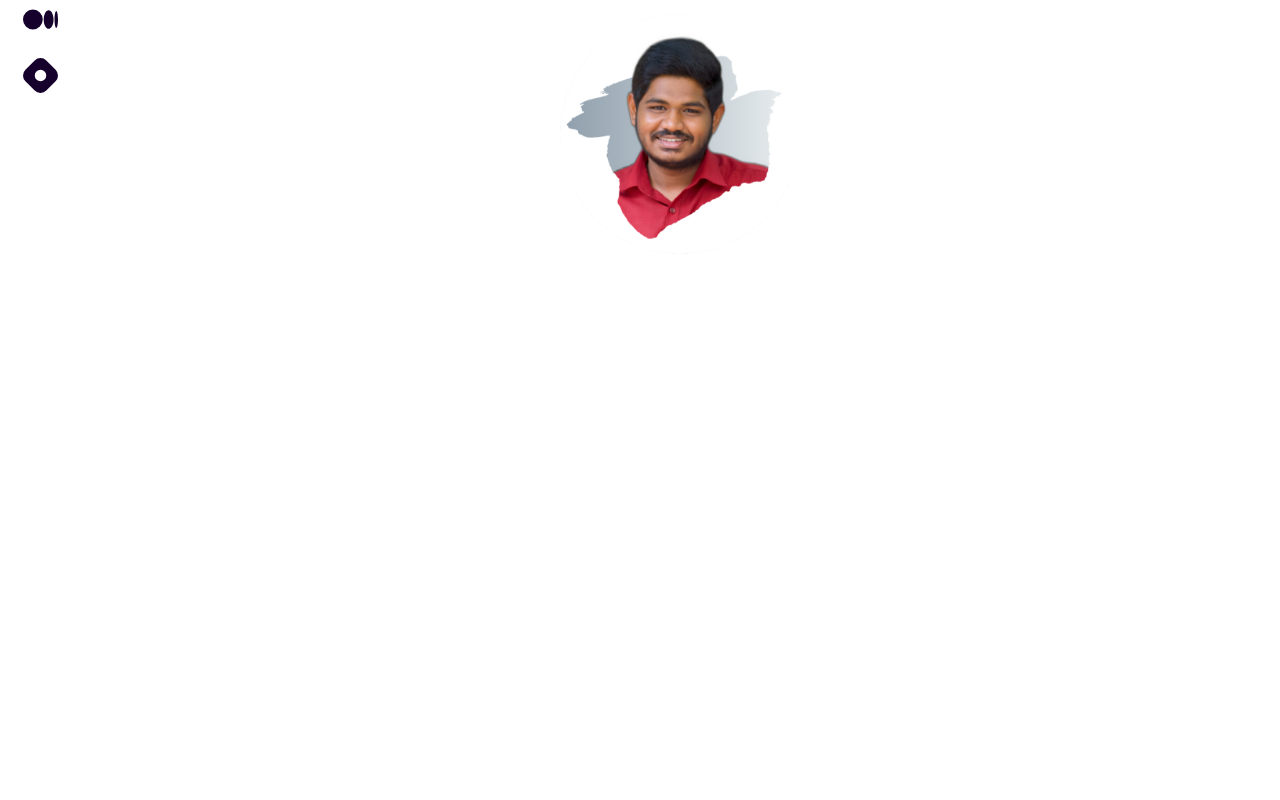
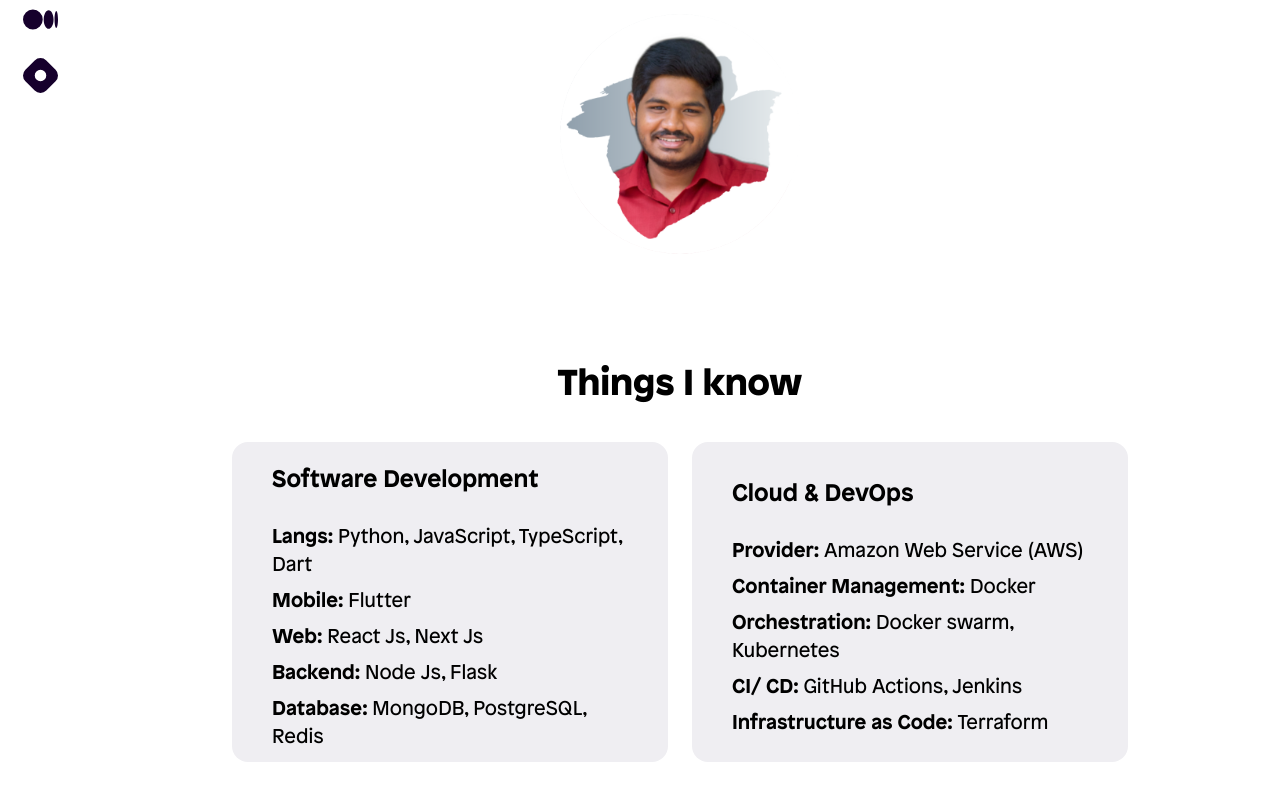
Before and after one commit to nanthakumaran-s/portfolio, a Next.js app: page / in a window 1280 px wide. Shown: the part 454-1254 px from the top of the page. Before the commit the page ends 800 px from the top, so only its background shows below. Built offline with nearby package versions, Linux system fonts and the light colour scheme.

Commit message:
fix: add skill section

```diff
--- /dev/null
+++ b/components/Home/Skills.tsx
@@ -0,0 +1,86 @@
+import React, { useEffect, useState } from 'react'
+import { Splide, SplideSlide, SplideTrack } from '@splidejs/react-splide';
+import '@splidejs/react-splide/css/skyblue';
+import { cloudNDevops, skillsType, software } from '../../data/skills';
+
+function useWindowSize() {
+    const [windowSize, setWindowSize] = useState<{
+        width: number | undefined,
+        height: number | undefined,
+    }>({
+      width: undefined,
+      height: undefined,
+    });
+
+    useEffect(() => {
+      function handleResize() {
+        if (typeof window !== 'undefined') {
+            setWindowSize({
+                width: window.innerWidth,
+                height: window.innerHeight,
+            });
+        }
+      }
+      window.addEventListener("resize", handleResize);
+      handleResize();
+      return () => window.removeEventListener("resize", handleResize);
+    }, []);
+    return windowSize;
+  }
+
+const Skills = () => {
+  const size = useWindowSize();
+  return (
+    <div id="skills" className="flex flex-col w-full items-center justify-center py-11 px-8 lg:px-48">
+        <div className="flex flex-col lg:ml-20 w-full">
+            <h2 className="font-patron font-black text-center text-2xl lg:text-4xl">Things I know</h2>
+            <div className="lg:hidden flex flex-col items-center justify-center mt-6">
+                <Splide
+                    hasTrack={false}
+                    options={{
+                        rewind: true,
+                        width: size.width! > 425 ? size.width! * 0.5 : size.width! * 0.85,
+                        perPage: 1,
+                        autoplay: true,
+                        drag: true,
+                        focus: 'center',
+                        type: 'loop',
+                        interval: 3000,
+                        pauseOnHover: true,
+                        arrows: false,
+                        gap: 10
+                    }}
+                    aria-label="React Splide Example"
+                >
+                    <SplideTrack>
+                        <SplideSlide>
+                            <div className="flex flex-col w-full px-6 py-5 bg-skin-fill-secondary rounded-2xl justify-start mb-10 h-80">
+                                <h3 className='font-patron font-bold text-lg mb-5 mt-2'>Software Development</h3>
+                                {software.map((skill: skillsType, index: number) => <p className='pt-2 font-patron font-normal text-md' key={index}><b>{skill.heading}: </b>{skill.prompt}</p>)}
+                            </div>
+                        </SplideSlide>
+                        <SplideSlide>
+                            <div className="flex flex-col w-full px-6 py-5 bg-skin-fill-secondary rounded-2xl justify-start mb-10 h-80">
+                                <h3 className='font-patron font-bold text-lg mb-5 mt-2'>Cloud & DevOps</h3>
+                                {cloudNDevops.map((skill: skillsType, index: number) => <p className='pt-2 font-patron font-normal text-md' key={index}><b>{skill.heading}: </b>{skill.prompt}</p>)}
+                            </div>
+                        </SplideSlide>
+                    </SplideTrack>
+                </Splide>
+            </div>
+            <div className="hidden lg:flex w-full items-center justify-center gap-6 mt-10">
+                <div className="flex flex-col w-full p-10 justify-center bg-skin-fill-secondary rounded-2xl mb-10 h-80">
+                    <h3 className='font-patron font-bold text-2xl mb-5 mt-2'>Software Development</h3>
+                    {software.map((skill: skillsType, index: number) => <p className='pt-2 font-patron font-normal text-xl' key={index}><b>{skill.heading}: </b>{skill.prompt}</p>)}
+                </div>
+                <div className="flex flex-col w-full p-10 justify-center bg-skin-fill-secondary rounded-2xl mb-10 h-80">
+                    <h3 className='font-patron font-bold text-2xl mb-5 mt-2'>Cloud & DevOps</h3>
+                    {cloudNDevops.map((skill: skillsType, index: number) => <p className='pt-2 font-patron font-normal text-xl' key={index}><b>{skill.heading}: </b>{skill.prompt}</p>)}
+                </div>
+            </div>
+        </div>
+    </div>
+  )
+}
+
+export default Skills
--- /dev/null
+++ b/data/skills.tsx
@@ -0,0 +1,50 @@
+export type skillsType = {
+    heading: string;
+    prompt: string;
+}
+
+export const software: skillsType[] = [
+    {
+        heading: 'Langs',
+        prompt: 'Python, JavaScript, TypeScript, Dart',
+    },
+    {
+        heading: 'Mobile',
+        prompt: 'Flutter',
+    },
+    {
+        heading: 'Web',
+        prompt: 'React Js, Next Js',
+    },
+    {
+        heading: 'Backend',
+        prompt: 'Node Js, Flask',
+    },
+    {
+        heading: 'Database',
+        prompt: 'MongoDB, PostgreSQL, Redis',
+    },
+]
+
+export const cloudNDevops: skillsType[] = [
+    {
+        heading: 'Provider',
+        prompt: 'Amazon Web Service (AWS)',
+    },
+    {
+        heading: 'Container Management',
+        prompt: 'Docker'
+    },
+    {
+        heading: 'Orchestration',
+        prompt: 'Docker swarm, Kubernetes'
+    },
+    {
+        heading: 'CI/ CD',
+        prompt: 'GitHub Actions, Jenkins'
+    },
+    {
+        heading: 'Infrastructure as Code',
+        prompt: 'Terraform',
+    },
+]
--- a/package.json
+++ b/package.json
@@ -9,6 +9,7 @@
     "lint": "next lint"
   },
   "dependencies": {
+    "@splidejs/react-splide": "^0.7.12",
     "@types/node": "18.11.18",
     "@types/react": "18.0.26",
     "@types/react-dom": "18.0.10",
--- a/pages/index.tsx
+++ b/pages/index.tsx
@@ -1,5 +1,6 @@
 import { useState } from 'react'
 import Hero from '../components/Home/Hero'
+import Skills from '../components/Home/Skills';
 import Layout from '../components/Layout'
 import MobileNav from '../components/MobileNav';
 import Nav from '../components/Nav'
@@ -12,6 +13,7 @@ export default function Home() {
       <Nav show={showNav} setShowNav={setShowNav} />
       {showNav && <MobileNav setShowNav={setShowNav} />}
       {!showNav && <Hero />}
+      {!showNav && <Skills />}
     </Layout>
   )
 }
--- a/styles/globals.css
+++ b/styles/globals.css
@@ -39,3 +39,7 @@
     src: url('/fonts/Patron-Black.woff2') format('woff2');
   }
 }
+
+.splide__pagination__page.is-active {
+  background: #685FF5 !important;
+}
```
Also changed, not shown: 1 other file (tests, documents, lock files or other folders).
